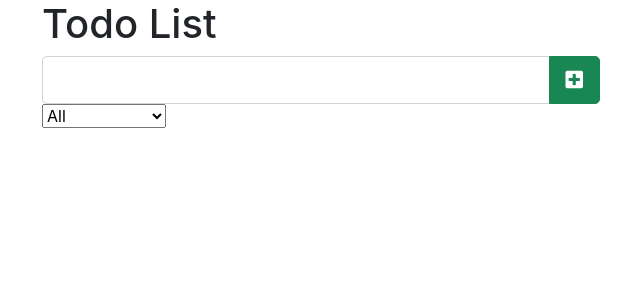
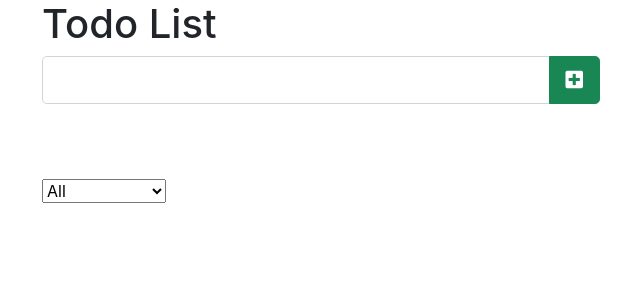
Before and after one commit to josevdev/react-todo-list, a React (Create React App) app in the folder todo-list/: page / in a window 1280 px wide. Shown: the top 300 px of the page, without its empty margins (319-959 px from the left). Built offline with nearby package versions, Linux system fonts and the light colour scheme.

Commit message:
add form select margin-top 75px

```diff
--- a/todo-list/src/components/Form.css
+++ b/todo-list/src/components/Form.css
@@ -1,3 +1,3 @@
-form {
-  margin-bottom: 75px;
+form select {
+  margin-top: 75px;
 }
```
